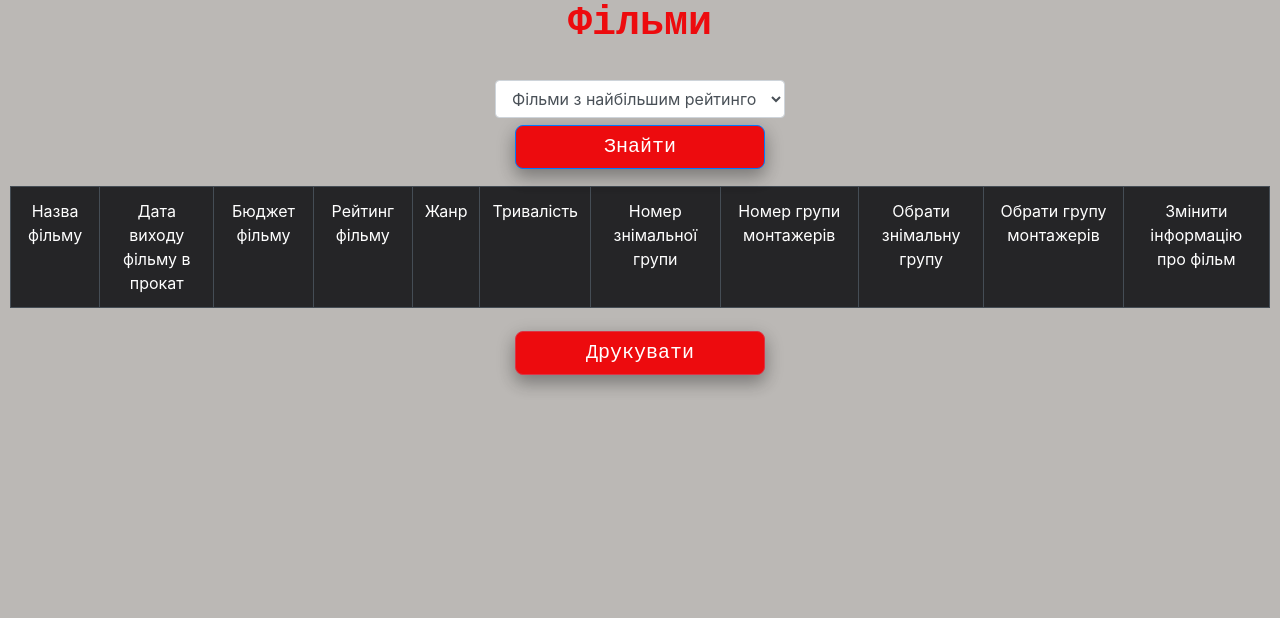
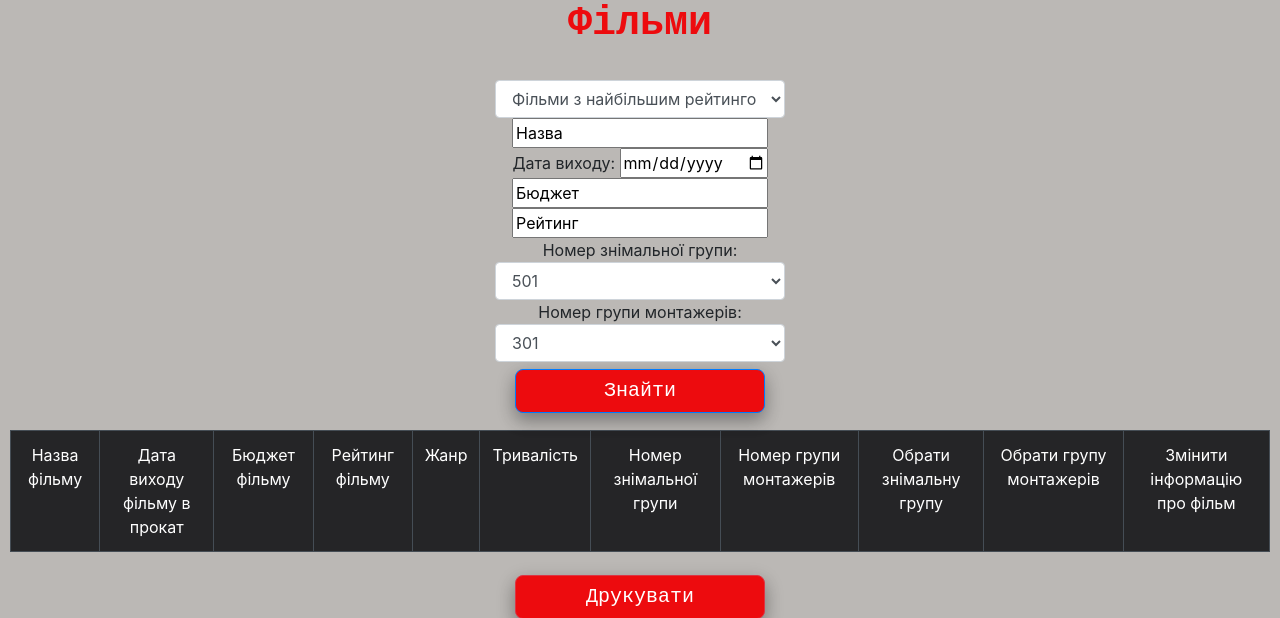
Before and after one commit to valeriia-lun/filmStudio, a PHP site: page /director/find_movie.php in a window 1280 px wide. Shown: the part 56-674 px from the top of the page. Run offline with PHP 8.4, Linux system fonts and the light colour scheme; data that the repository does not hold is empty; some libraries are stand-ins or nearby versions.

Commit message:
filters to director.find_movie.php

```diff
--- a/director/find_movie.php
+++ b/director/find_movie.php
@@ -3,6 +3,11 @@
 <head>
 <meta  charset=utf-8>
 <title>Фільми</title>
+<script>
+$(function() {
+$().datepicker();
+});
+</script>
 <script src="https://ajax.googleapis.com/ajax/libs/jquery/3.1.0/jquery.min.js"></script>
  <!-- Latest compiled and minified JavaScript -->
  <script src="https://maxcdn.bootstrapcdn.com/bootstrap/3.3.7/js/bootstrap.min.js" integrity="sha384-Tc5IQib027qvyjSMfHjOMaLkfuWVxZxUPnCJA7l2mCWNIpG9mGCD8wGNIcPD7Txa" crossorigin="anonymous"></script>
@@ -57,6 +62,27 @@
   <option value="all_understudies">Фільми, в яких брали участь всі дублери кіностудії</option>
   <option value="rating_4">Фільми з рейтингом 4</option>
 </select>
+
+
+<input value="Назва"></input></br>
+Дата виходу:
+<input value="" type="date"></input>
+
+
+<input value="Бюджет"></input>
+<input value="Рейтинг"></input></br>
+
+Номер знімальної групи:
+<select  onchange="yesnoCheck(this);" class="select selectpicker  form-control" name="selecting">
+  <option value="max_rating">501</option>
+  <option value="max_gonorars">Фільми, які витратили найбільше грошей на гонорари акторам</option>
+</select>
+Номер групи монтажерів:
+<select  onchange="yesnoCheck(this);" class="select selectpicker  form-control" name="selecting">
+  <option value="max_rating">301</option>
+  <option value="max_gonorars">Фільми, які витратили найбільше грошей на гонорари акторам</option>
+</select>
+
 </div>
 
 <div class="btn">
```
